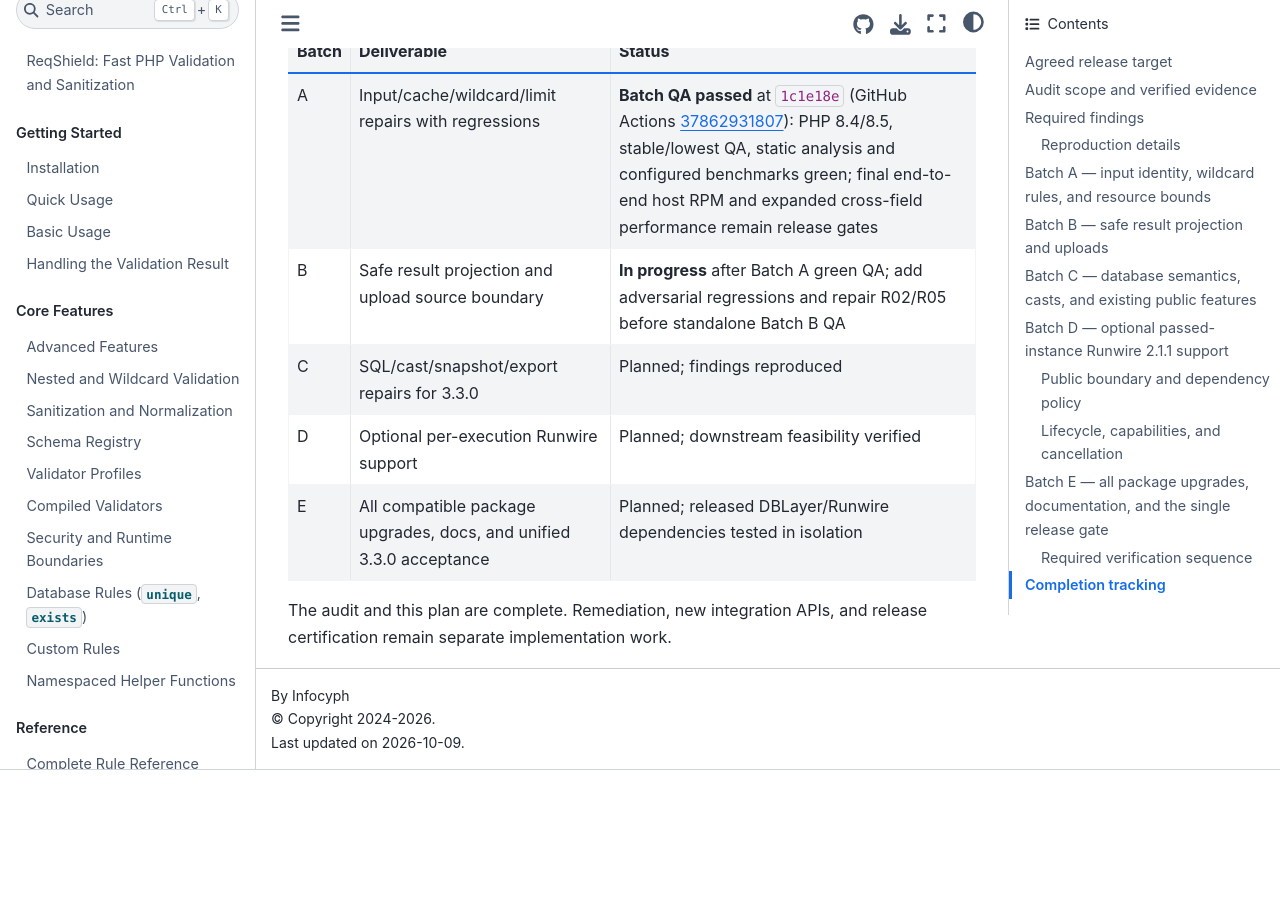
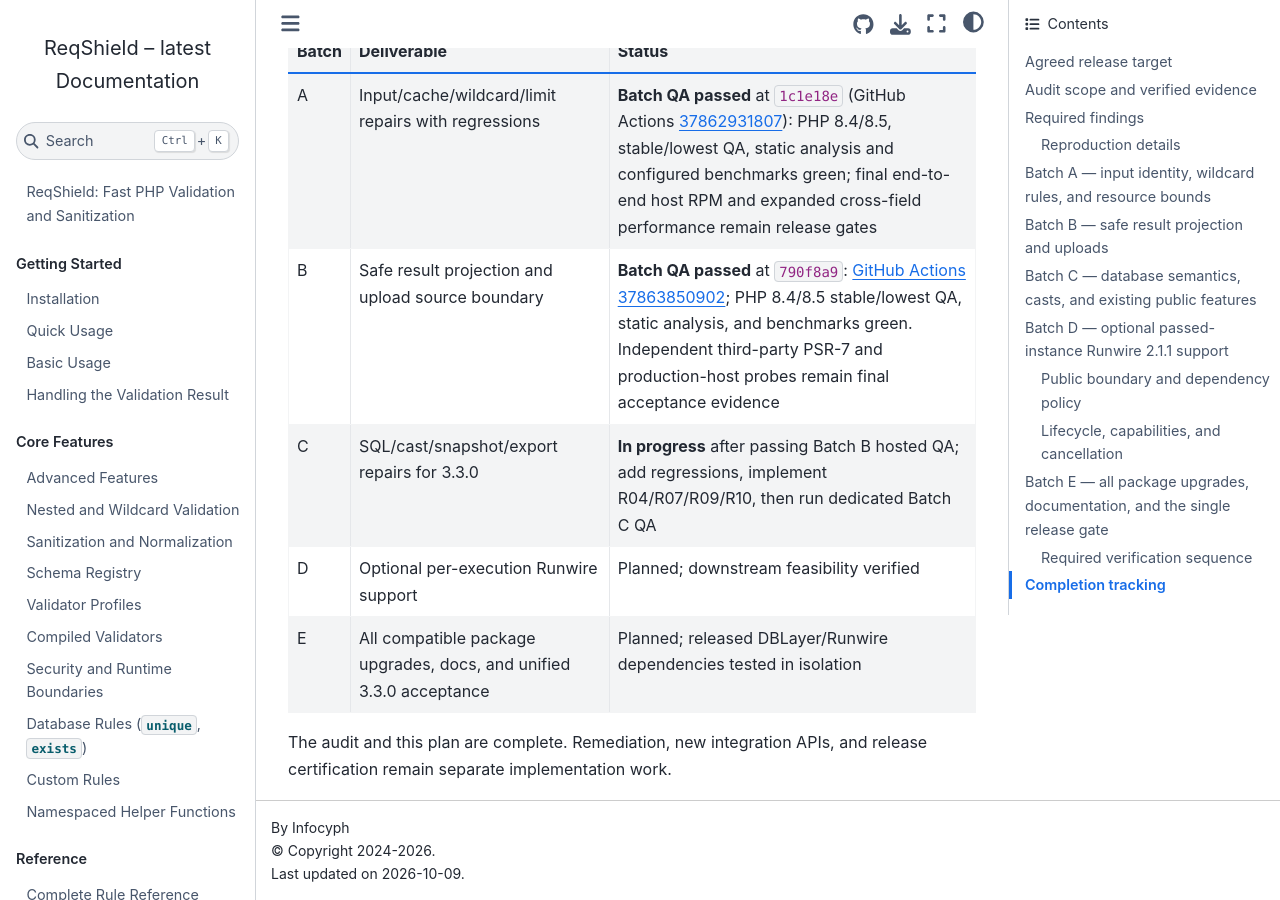
Before and after one commit to infocyph/ReqShield, a Sphinx documentation site: the page built from docs/plans/reqshield-3.3-audit-and-development-plan.md, in a window 1280 px wide and 900 px high, scrolled down 13313 px. Built offline with Sphinx 7.4.7 and the Sphinx Book theme 1.1.4, drawn with Linux system fonts in a browser that asks for light colours; before the commit the page ends 14083 px from its top, so only the background shows below that.

Commit message:
docs: certify Batch B hosted QA and open Batch C work

```diff
--- a/docs/plans/reqshield-3.3-audit-and-development-plan.md
+++ b/docs/plans/reqshield-3.3-audit-and-development-plan.md
@@ -189,8 +189,8 @@
 | Batch | Deliverable | Status |
 | --- | --- | --- |
 | A | Input/cache/wildcard/limit repairs with regressions | **Batch QA passed** at `1c1e18e` (GitHub Actions [37862931807](https://github.com/infocyph/ReqShield/actions/runs/37862931807)): PHP 8.4/8.5, stable/lowest QA, static analysis and configured benchmarks green; final end-to-end host RPM and expanded cross-field performance remain release gates |
-| B | Safe result projection and upload source boundary | **In progress** after Batch A green QA; add adversarial regressions and repair R02/R05 before standalone Batch B QA |
-| C | SQL/cast/snapshot/export repairs for 3.3.0 | Planned; findings reproduced |
+| B | Safe result projection and upload source boundary | **Batch QA passed** at `790f8a9`: [GitHub Actions 37863850902](https://github.com/infocyph/ReqShield/actions/runs/37863850902); PHP 8.4/8.5 stable/lowest QA, static analysis, and benchmarks green. Independent third-party PSR-7 and production-host probes remain final acceptance evidence |
+| C | SQL/cast/snapshot/export repairs for 3.3.0 | **In progress** after passing Batch B hosted QA; add regressions, implement R04/R07/R09/R10, then run dedicated Batch C QA |
 | D | Optional per-execution Runwire support | Planned; downstream feasibility verified |
 | E | All compatible package upgrades, docs, and unified 3.3.0 acceptance | Planned; released DBLayer/Runwire dependencies tested in isolation |
 
```
